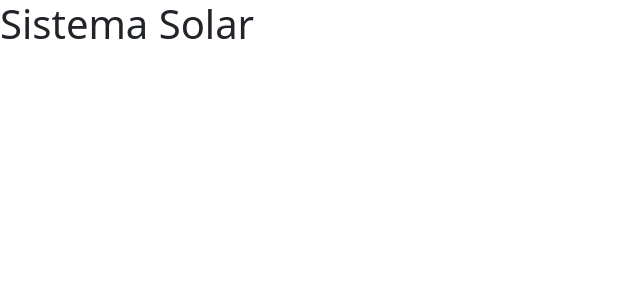
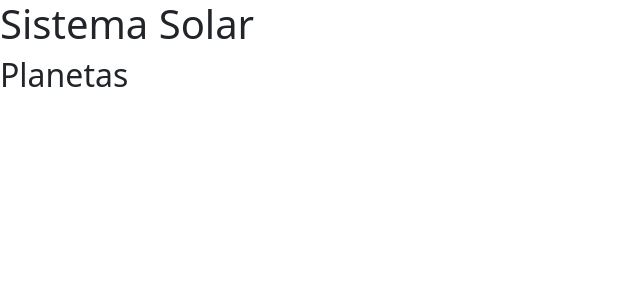
Before and after one commit to brunojlee/solar-system, a React (Create React App) app: page / in a window 1280 px wide. Shown: the top 300 px of the page, without its empty margins (0-640 px from the left). Built offline with nearby package versions, Linux system fonts and the light colour scheme.

Commit message:
Requisito 4 finalizado

```diff
--- a/src/App.js
+++ b/src/App.js
@@ -1,7 +1,6 @@
 import React from 'react';
 import Header from './components/Header';
 import SolarSystem from './components/SolarSystem';
-import Title from './components/Title';
 
 class App extends React.Component {
   render() {
@@ -9,7 +8,6 @@
       <>
         <Header />
         <SolarSystem />
-        <Title />
       </>
     );
   }
--- a/src/components/SolarSystem.js
+++ b/src/components/SolarSystem.js
@@ -1,9 +1,12 @@
 import React from 'react';
+import Title from './Title';
 
 class SolarSystem extends React.Component {
   render() {
     return (
-      <div data-testid="solar-system" />
+      <div data-testid="solar-system">
+        <Title headline="Planetas" />
+      </div>
     );
   }
 }
```
